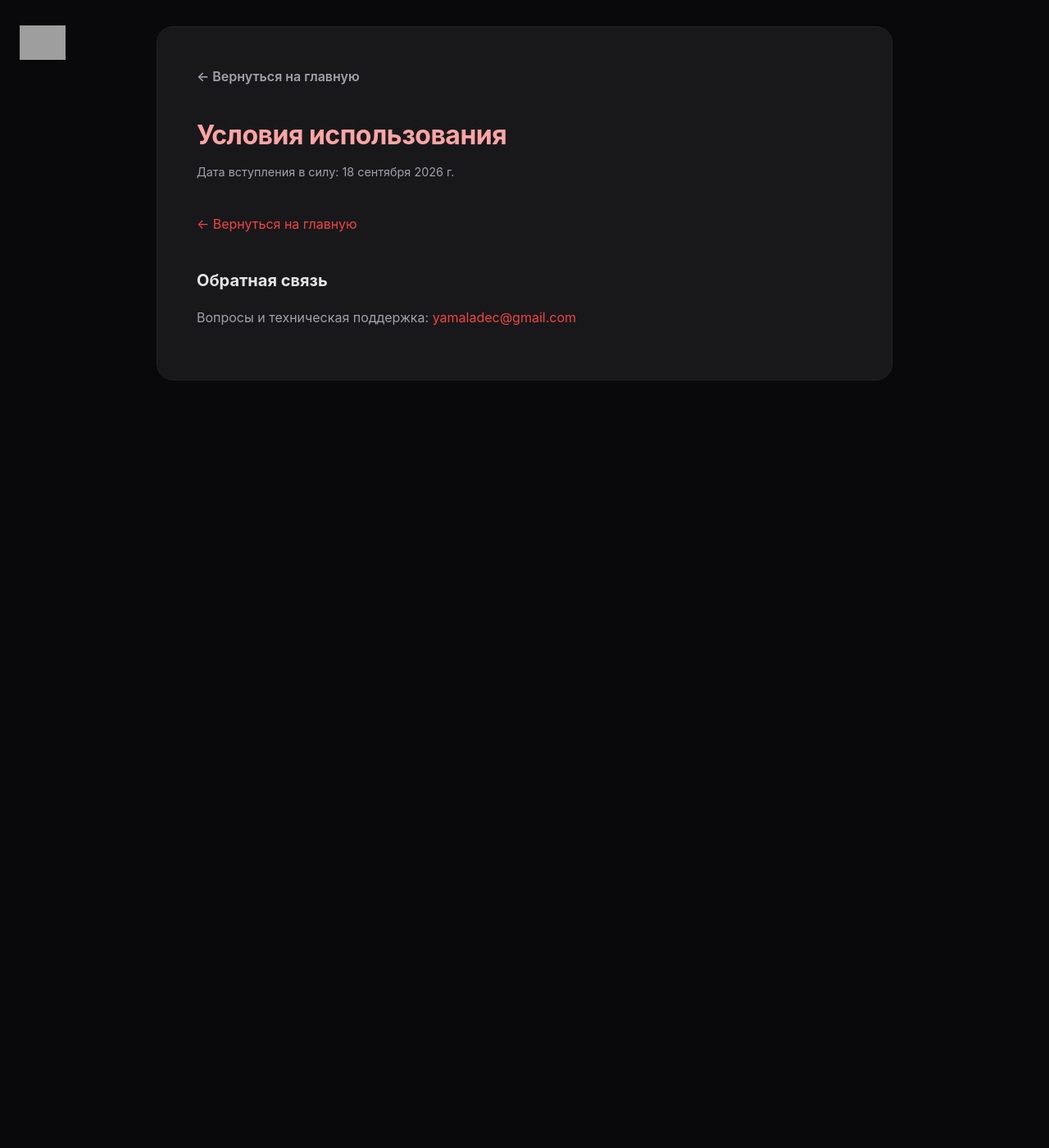
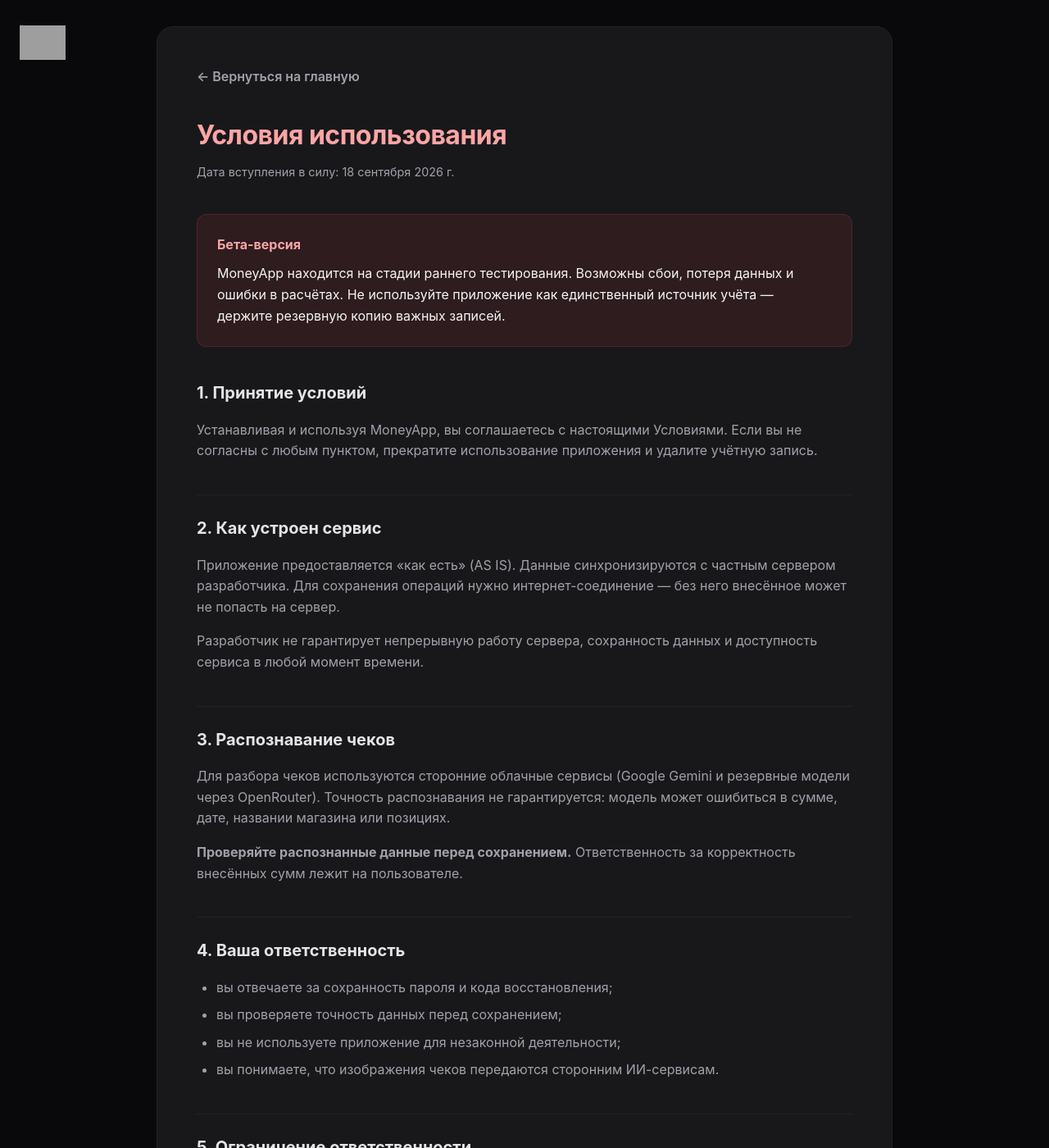
Before and after one commit to mrcsbek/mrcsbek.github.io, a Jekyll site: the page built from pages_t/page_terms.html, in a window 1280 px wide and 1400 px high. Shown: the whole window at 82% size. Built offline with Jekyll 4.4.1, drawn with Linux system fonts in a browser that asks for light colours; some of the changed text lies outside the part shown; grey boxes are pictures that could not be loaded.

Commit message:
fix: restore truncated russian legal texts and apply cache-buster

```diff
--- a/_layouts/default.html
+++ b/_layouts/default.html
@@ -169,8 +169,8 @@
 
     <footer class="footer">
         <div style="margin-bottom: 1.5rem; display: flex; flex-wrap: wrap; justify-content: center; gap: 1.5rem;">
-            <a href="{% if page.lang == 'ru' %}/pages_p/page_privacy.html{% else %}/{{ page.lang }}/pages_p/page_privacy.html{% endif %}">{{ site.data[page.lang].footer_privacy }}</a>
-            <a href="{% if page.lang == 'ru' %}/pages_t/page_terms.html{% else %}/{{ page.lang }}/pages_t/page_terms.html{% endif %}">{{ site.data[page.lang].footer_terms }}</a>
+            <a href="{% if page.lang == 'ru' %}/pages_p/page_privacy.html?v=2{% else %}/{{ page.lang }}/pages_p/page_privacy.html?v=2{% endif %}">{{ site.data[page.lang].footer_privacy }}</a>
+            <a href="{% if page.lang == 'ru' %}/pages_t/page_terms.html?v=2{% else %}/{{ page.lang }}/pages_t/page_terms.html?v=2{% endif %}">{{ site.data[page.lang].footer_terms }}</a>
         </div>
         <p style="margin-bottom: 0.5rem;">{{ site.data[page.lang].footer_support }} <a href="mailto:yamaladec@gmail.com" style="margin: 0;">yamaladec@gmail.com</a></p>
         <p>© 2026 MoneyApp.</p>
--- a/pages_t/page_terms.html
+++ b/pages_t/page_terms.html
@@ -5,6 +5,48 @@
 ---
 <h1>Условия использования</h1>
 <div class="effective-date">Дата вступления в силу: 18 сентября 2026 г.</div>
-<p><a href="/">← Вернуться на главную</a></p>
-<h2>Обратная связь</h2>
-<p>Вопросы и техническая поддержка: <a href="mailto:yamaladec@gmail.com">yamaladec@gmail.com</a></p>
+
+<div class="warn">
+  <h3>Бета-версия</h3>
+  <p>MoneyApp находится на стадии раннего тестирования. Возможны сбои, потеря данных и ошибки в расчётах. Не используйте приложение как единственный источник учёта — держите резервную копию важных записей.</p>
+</div>
+
+<h2>1. Принятие условий</h2>
+<p>Устанавливая и используя MoneyApp, вы соглашаетесь с настоящими Условиями. Если вы не согласны с любым пунктом, прекратите использование приложения и удалите учётную запись.</p>
+
+<h2>2. Как устроен сервис</h2>
+<p>Приложение предоставляется «как есть» (AS IS). Данные синхронизируются с частным сервером разработчика. Для сохранения операций нужно интернет-соединение — без него внесённое может не попасть на сервер.</p>
+<p>Разработчик не гарантирует непрерывную работу сервера, сохранность данных и доступность сервиса в любой момент времени.</p>
+
+<h2>3. Распознавание чеков</h2>
+<p>Для разбора чеков используются сторонние облачные сервисы (Google Gemini и резервные модели через OpenRouter). Точность распознавания не гарантируется: модель может ошибиться в сумме, дате, названии магазина или позициях.</p>
+<p><strong>Проверяйте распознанные данные перед сохранением.</strong> Ответственность за корректность внесённых сумм лежит на пользователе.</p>
+
+<h2>4. Ваша ответственность</h2>
+<ul>
+  <li>вы отвечаете за сохранность пароля и кода восстановления;</li>
+  <li>вы проверяете точность данных перед сохранением;</li>
+  <li>вы не используете приложение для незаконной деятельности;</li>
+  <li>вы понимаете, что изображения чеков передаются сторонним ИИ-сервисам.</li>
+</ul>
+
+<h2>5. Ограничение ответственности</h2>
+<p>Разработчик не несёт ответственности за:</p>
+<ul>
+  <li>финансовые убытки любого рода;</li>
+  <li>неверную аналитику, неточные суммы и ошибочные категории;</li>
+  <li>потерю данных, повреждение базы или сбои сервера;</li>
+  <li>решения, принятые на основе данных приложения.</li>
+</ul>
+<p>MoneyApp — инструмент личного учёта, а не бухгалтерская система и не профессиональный финансовый советник.</p>
+
+<h2>6. Прекращение использования</h2>
+<p>Вы можете в любой момент удалить учётную запись со всеми данными — кнопка в разделе «Аккаунт». Разработчик оставляет за собой право приостановить доступ при злоупотреблении сервисом.</p>
+
+<h2>7. Изменения условий</h2>
+<p>Условия могут меняться. Новая редакция вступает в силу с момента публикации на этой странице. Продолжая пользоваться приложением, вы принимаете обновлённые условия.</p>
+
+<div class="contact-box">
+  <h3 style="margin-top: 0; color: #fca5a5;">Обратная связь</h3>
+  <p>Вопросы и техническая поддержка: <strong><a href="mailto:yamaladec@gmail.com">yamaladec@gmail.com</a></strong></p>
+</div>
```
Also changed, not shown: pages_p/page_privacy.html (+10 -1 lines).
